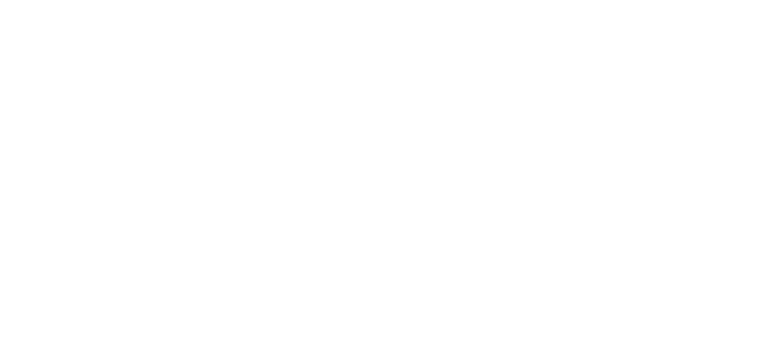
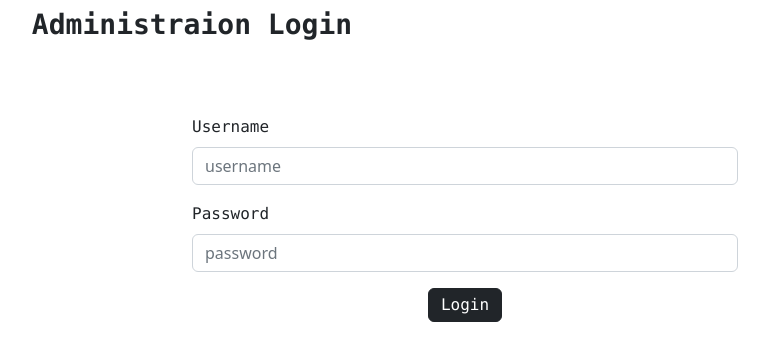
Before and after one commit to sufailbadushat/nest-digital-angular-app, an Angular app: page /adminPortal in a window 1280 px wide. Before the commit this address led to /. Shown: the top 360 px of the page, without its empty margins (448-1217 px from the left). Built offline with nearby package versions, Linux system fonts and the light colour scheme.

Commit message:
authentication and navigation add

```diff
--- a/src/app/admin-portal/admin-portal.component.html
+++ b/src/app/admin-portal/admin-portal.component.html
@@ -8,14 +8,14 @@
                 <div class="row g-3 mt-5 d-flex align-items-end flex-column ">
                     <div class="col col-12 col-sm-12 col-md-12 col-lg-6 col-xl-6 col-xxl-6 ">
                         <label for="" class="form-label font-monospace">Username</label>
-                        <input type="text" placeholder="username" id="" class="form-control">
+                        <input name="username" [(ngModel)]="username" type="text" placeholder="username" id="" class="form-control">
                     </div>
                     <div class="col col-12 col-sm-12 col-md-12 col-lg-6 col-xl-6 col-xxl-6 ">
                         <label for="" class="form-label font-monospace">Password</label>
-                        <input type="password" placeholder="password" id="" class="form-control">
+                        <input name="password" [(ngModel)]="password" type="password" placeholder="password" id="" class="form-control">
                     </div>
                     <div class="col col-12 col-sm-12 col-md-12 col-lg-6 col-xl-6 col-xxl-6 text-center ">
-                        <button class="btn btn-dark font-monospace py-1">Login</button>
+                        <button (click)="readValue()" class="btn btn-dark font-monospace py-1">Login</button>
                     </div>
 
                 </div>
--- a/src/app/admin-portal/admin-portal.component.ts
+++ b/src/app/admin-portal/admin-portal.component.ts
@@ -1,4 +1,5 @@
 import { Component } from '@angular/core';
+import { Router } from '@angular/router';
 
 @Component({
   selector: 'app-admin-portal',
@@ -7,4 +8,24 @@ import { Component } from '@angular/core';
 })
 export class AdminPortalComponent {
 
+  username = ""
+  password = ""
+
+  constructor(private route: Router) { }
+
+  readValue = () => {
+    let data: any = {
+      "username": this.username,
+      "password": this.password
+    }
+    console.log(data)
+    if (data.username == "admin" && data.password == "nestdigital") {
+
+      this.route.navigate(['/viewAllCourses'])
+
+    } else {
+      alert("invalid login..!")
+    }
+  }
+
 }
```
Also changed, not shown: src/app/app.module.ts (+8 -1 lines).
